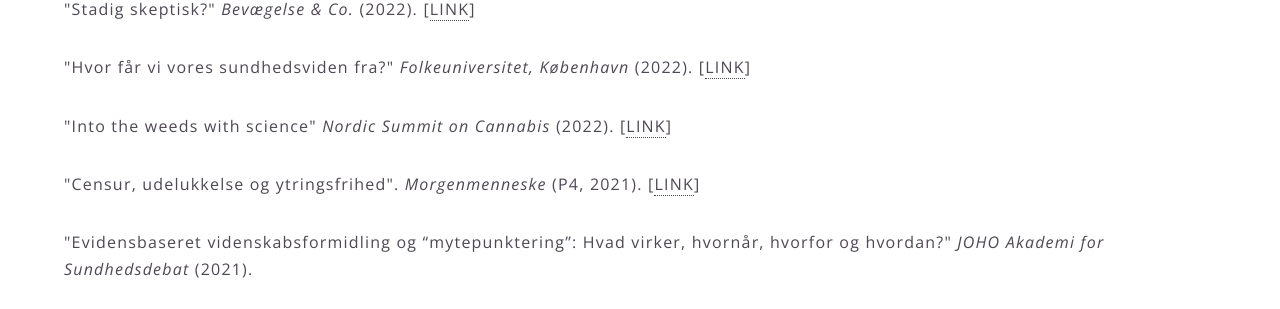
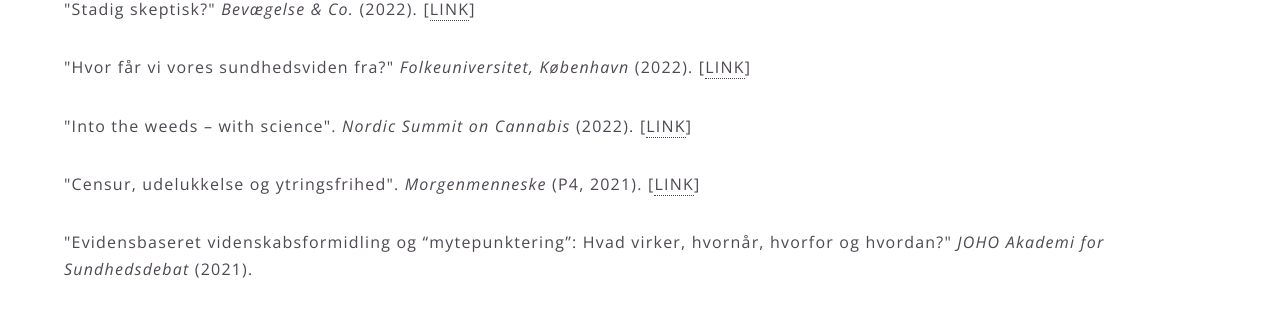
Before and after one commit to tbendixen/tbendixen.github.io.dk, a Jekyll site: the page built from debat.html, in a window 1280 px wide and 900 px high, scrolled down 1389 px. Shown: the part 145-454 px from the top of the window. Built offline with Jekyll 4.4.1, drawn with Linux system fonts in a browser that asks for light colours.

```diff
--- a/debat.html
+++ b/debat.html
@@ -34,7 +34,7 @@ title: Medier & Debat
 					[<a href="https://www.spreaker.com/user/bevagelseogco/stadig-skeptisk">LINK</a>]</p>
 				<p>"Hvor får vi vores sundhedsviden fra?" <i>Folkeuniversitet, København</i> (2022).
 					[<a href="https://uniavisen.dk/event/hvor-faar-vi-vores-sundhedsviden-fra/">LINK</a>]</p>
-				<p>"Into the weeds with science" <i>Nordic Summit on Cannabis</i> (2022).
+				<p>"Into the weeds – with science". <i>Nordic Summit on Cannabis</i> (2022).
 					[<a href="https://www.youtube.com/watch?v=WKhE5_ItuFw">LINK</a>]</p>
 				<p>"Censur, udelukkelse og ytringsfrihed". <i>Morgenmenneske</i> (P4, 2021).
 					[<a href="https://www.radio4.dk/program/morgenmenneske/?id=censur-udelukkelse-og-ytringsfrihed_ep_30_04_21">LINK</a>]</p>
```
